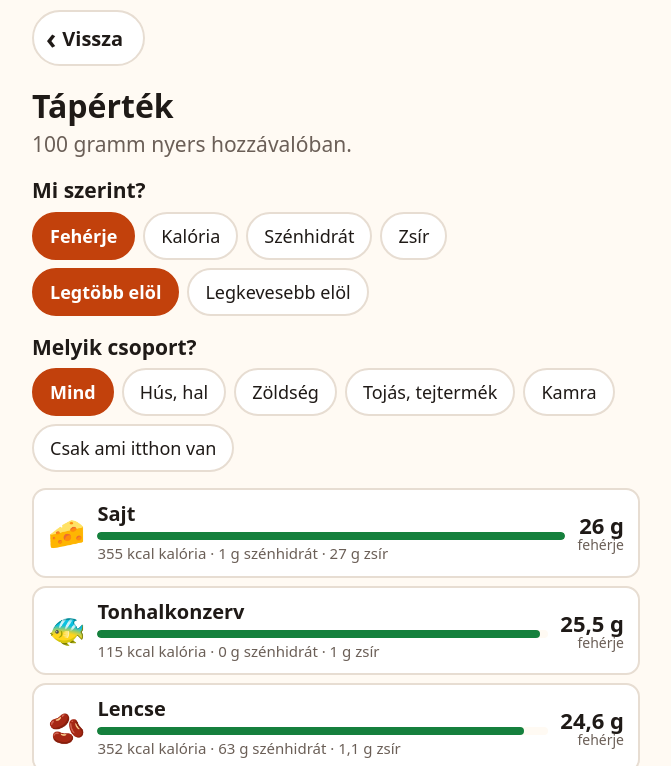
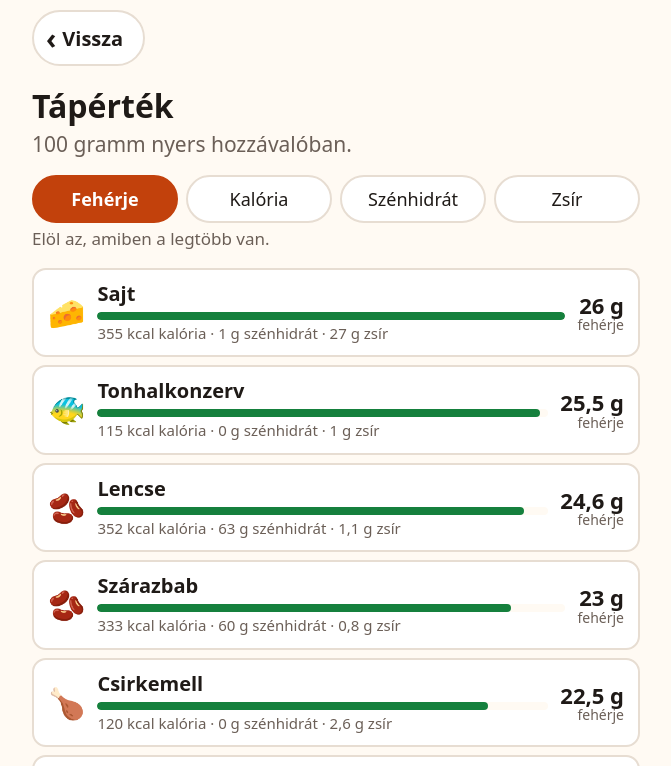
Before and after one commit to bicskeiadam/konyha, a plain HTML site: page index.html in a window 1280 px wide. Both pictures are taken after a click on the button "Hozzávalók tápértéke". Shown: the top 766 px of the page, without its empty margins (304-975 px from the left). Drawn offline with Linux system fonts and the light colour scheme.

Commit message:
Nutrition page: only the four sort buttons, best first
Protein sorts most first; calories, carbs and fat sort least first. Removed the direction, group and at-home filters.

Co-Authored-By: Claude Opus 5.5 <noreply@anthropic.com>

```diff
--- a/app.js
+++ b/app.js
@@ -75,12 +75,13 @@ const szam = (v) => v.toLocaleString('hu-HU', { maximumFractionDigits: 1 });
 
 /* ---------- Ingredient nutrition page ---------- */
 
-let tabla = { szerint: 'feherje', irany: 'le', kat: 'mind', csakItthon: false };
+let tapSzerint = 'feherje';
+// Always best first: the most protein, but the fewest calories, carbs and fat.
 const MERTEKEK = [
-  { kulcs: 'feherje', nev: 'Fehérje', egyseg: 'g' },
-  { kulcs: 'kcal', nev: 'Kalória', egyseg: 'kcal' },
-  { kulcs: 'szenhidrat', nev: 'Szénhidrát', egyseg: 'g' },
-  { kulcs: 'zsir', nev: 'Zsír', egyseg: 'g' },
+  { kulcs: 'feherje', nev: 'Fehérje', egyseg: 'g', tobbJobb: true },
+  { kulcs: 'kcal', nev: 'Kalória', egyseg: 'kcal', tobbJobb: false },
+  { kulcs: 'szenhidrat', nev: 'Szénhidrát', egyseg: 'g', tobbJobb: false },
+  { kulcs: 'zsir', nev: 'Zsír', egyseg: 'g', tobbJobb: false },
 ];
 
 // One row per entry in the nutrition table; chicken cuts get their own names, salt/pepper/water are left out.
@@ -98,15 +99,10 @@ function tapanyagSorok() {
 }
 
 function tapanyagOldal() {
-  const m = MERTEKEK.find((x) => x.kulcs === tabla.szerint);
-  let sorok = tapanyagSorok();
-  if (tabla.kat !== 'mind') sorok = sorok.filter((s) => s.kat === tabla.kat);
-  if (tabla.csakItthon) sorok = sorok.filter((s) => s.gomb === 'olaj' || itthon.has(s.gomb));
-  sorok.sort((a, b) => (tabla.irany === 'le' ? b[m.kulcs] - a[m.kulcs] : a[m.kulcs] - b[m.kulcs]) || a.nev.localeCompare(b.nev, 'hu'));
-  const max = Math.max(...tapanyagSorok().map((s) => s[m.kulcs]), 1);
-
-  const gomb = (attr, ertek, felirat, aktiv) =>
-    `<button class="szuro" ${attr}="${ertek}" aria-pressed="${aktiv}">${esc(felirat)}</button>`;
+  const m = MERTEKEK.find((x) => x.kulcs === tapSzerint);
+  const sorok = tapanyagSorok();
+  sorok.sort((a, b) => (m.tobbJobb ? b[m.kulcs] - a[m.kulcs] : a[m.kulcs] - b[m.kulcs]) || a.nev.localeCompare(b.nev, 'hu'));
+  const max = Math.max(...sorok.map((s) => s[m.kulcs]), 1);
 
   const lista = sorok.map((s) => {
     const tobbi = MERTEKEK.filter((x) => x.kulcs !== m.kulcs)
@@ -127,21 +123,10 @@ function tapanyagOldal() {
     ${vissza()}
     <h1>Tápérték</h1>
     <p class="alcim">100 gramm nyers hozzávalóban.</p>
-    <p class="szuro-cim">Mi szerint?</p>
-    <div class="szuro-sor">${MERTEKEK.map((x) => gomb('data-rendez', x.kulcs, x.nev, x.kulcs === tabla.szerint)).join('')}</div>
-    <div class="szuro-sor">
-      ${gomb('data-irany', 'le', 'Legtöbb elöl', tabla.irany === 'le')}
-      ${gomb('data-irany', 'fel', 'Legkevesebb elöl', tabla.irany === 'fel')}
-    </div>
-    <p class="szuro-cim">Melyik csoport?</p>
-    <div class="szuro-sor">
-      ${gomb('data-kat', 'mind', 'Mind', tabla.kat === 'mind')}
-      ${adat.kategoriak.map((k) => gomb('data-kat', k.id, k.nev, tabla.kat === k.id)).join('')}
-    </div>
-    <div class="szuro-sor">${gomb('data-csak-itthon', '1', 'Csak ami itthon van', tabla.csakItthon)}</div>
-    ${sorok.length
-      ? `<ul class="tap-lista">${lista}</ul>`
-      : '<p class="uzenet">Ebben a csoportban nincs bepipálva semmi, ami itthon van.</p>'}`;
+    <div class="szuro-sor">${MERTEKEK.map((x) =>
+      `<button class="szuro" data-rendez="${x.kulcs}" aria-pressed="${x.kulcs === tapSzerint}">${esc(x.nev)}</button>`).join('')}</div>
+    <p class="tipp">${m.tobbJobb ? 'Elöl az, amiben a legtöbb van.' : 'Elöl az, amiben a legkevesebb van.'}</p>
+    <ul class="tap-lista">${lista}</ul>`;
 }
 
 // An imported recipe with no recognised ingredient can't be judged, so it never counts as "can cook".
@@ -646,14 +631,10 @@ app.addEventListener('click', async (e) => {
     }
   } else if ('export' in gomb.dataset) {
     exportal();
-  } else if (gomb.dataset.rendez || gomb.dataset.irany || gomb.dataset.kat || gomb.dataset.csakItthon) {
-    if (gomb.dataset.rendez) tabla.szerint = gomb.dataset.rendez;
-    if (gomb.dataset.irany) tabla.irany = gomb.dataset.irany;
-    if (gomb.dataset.kat) tabla.kat = gomb.dataset.kat;
-    if (gomb.dataset.csakItthon) tabla.csakItthon = !tabla.csakItthon;
-    const y = window.scrollY;
+  } else if (gomb.dataset.rendez) {
+    tapSzerint = gomb.dataset.rendez;
     tapanyagOldal();
-    window.scrollTo(0, y);
+    window.scrollTo(0, 0);
   }
 });
 
--- a/style.css
+++ b/style.css
@@ -225,8 +225,8 @@ button { font: inherit; color: inherit; cursor: pointer; }
 .tap-megj { margin: 8px 0 0; font-size: 16px; color: var(--halvany); line-height: 1.35; }
 
 /* Ingredient nutrition page */
-.szuro-cim { margin: 16px 0 6px; font-weight: 700; }
-.szuro-sor { display: flex; flex-wrap: wrap; gap: 8px; margin-bottom: 8px; }
+.szuro-sor { display: grid; grid-template-columns: repeat(2, 1fr); gap: 8px; margin: 16px 0 8px; }
+@media (min-width: 480px) { .szuro-sor { grid-template-columns: repeat(4, 1fr); } }
 .szuro {
   min-height: 48px;
   padding: 0 16px;
```
